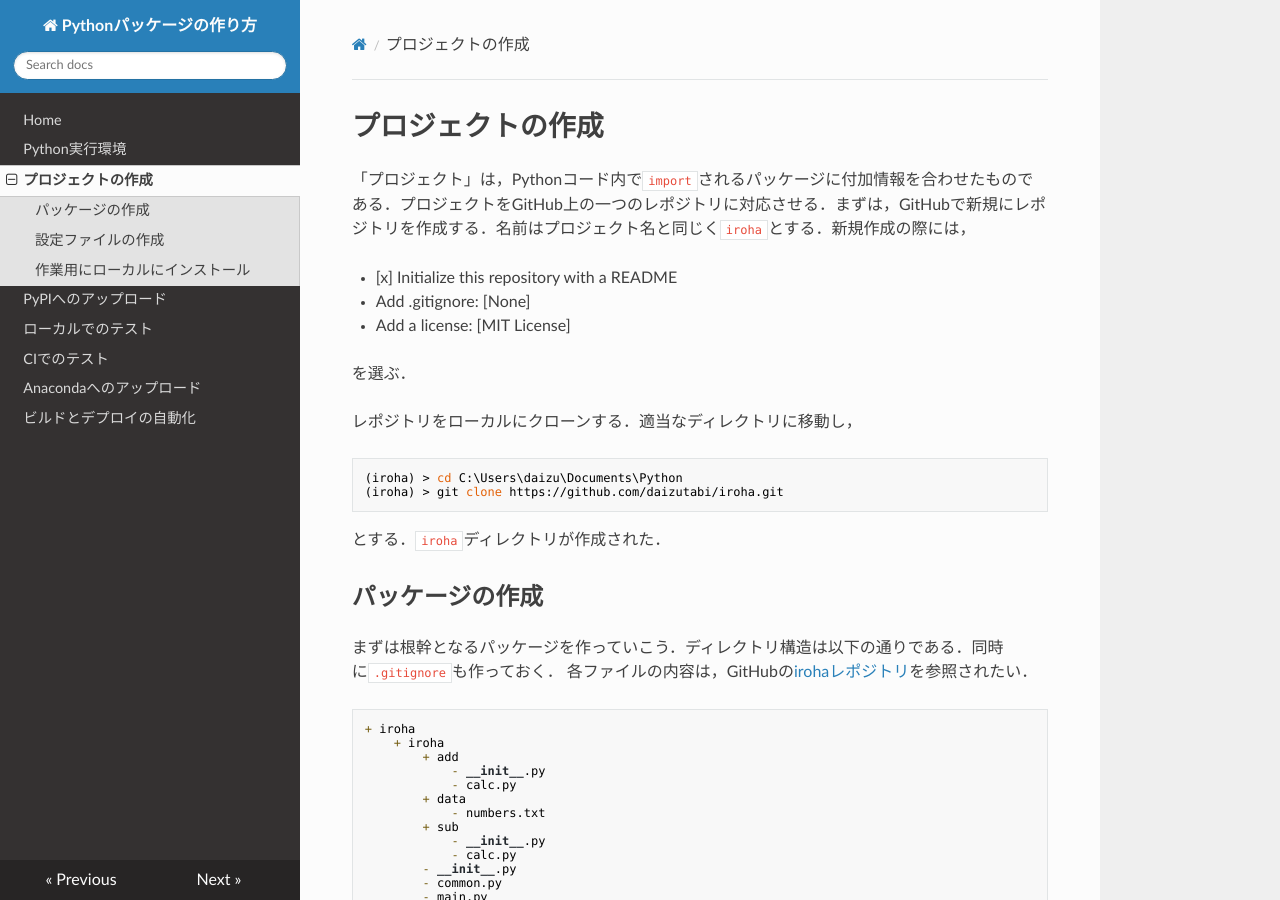
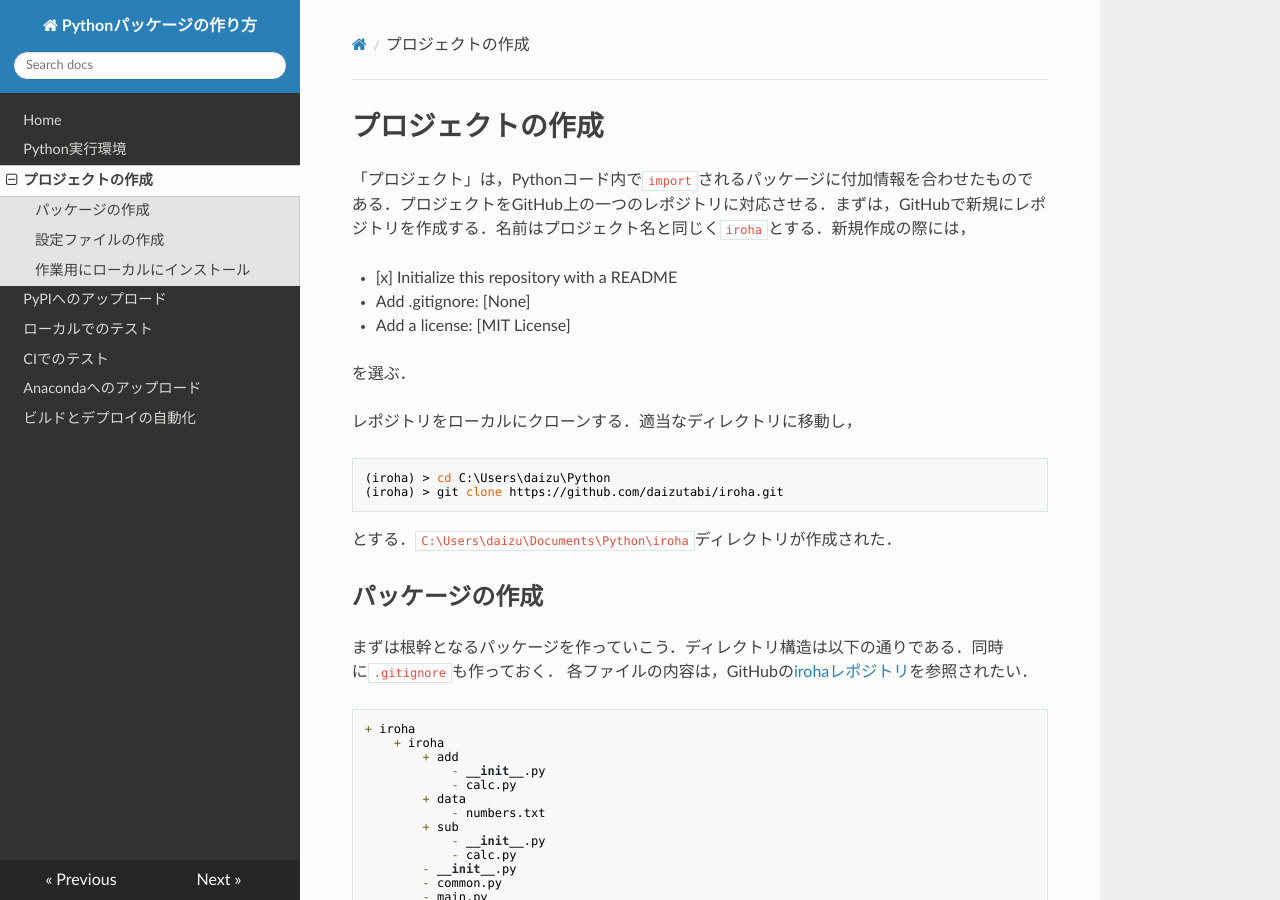
Before and after one commit to daizutabi/iroha, an MkDocs documentation site: the page built from docs/sources/project.md, in a window 1280 px wide and 900 px high. Built offline with MkDocs 1.6.1, drawn with Linux system fonts in a browser that asks for light colours; nearby versions of some CDN libraries; old or Windows-style settings are respelled for this version of MkDocs.

Commit message:
Chage project.md

````diff
--- a/docs/sources/project.md
+++ b/docs/sources/project.md
@@ -11,17 +11,16 @@
 レポジトリをローカルにクローンする．適当なディレクトリに移動し，
 
 ```bash
-(iroha) > cd C:\Users\daizu\Documents\Python
+(iroha) > cd C:\Users\daizu\Python
 (iroha) > git clone https://github.com/daizutabi/iroha.git
 ```
 
-とする．`iroha`ディレクトリが作成された．
+とする．`C:\Users\daizu\Documents\Python\iroha`ディレクトリが作成された．
 
 
 ## パッケージの作成
 
-まずは根幹となるパッケージを作っていこう．ディレクトリ構造は以下の通りである．同時に`.gitignore`も作っておく． 各ファイルの内容は，GitHubの[irohaレポジトリ](https://github.com/daizutabi/iroha
-/tree/master/iroha)を参照されたい．
+まずは根幹となるパッケージを作っていこう．ディレクトリ構造は以下の通りである．同時に`.gitignore`も作っておく． 各ファイルの内容は，GitHubの[irohaレポジトリ](https://github.com/daizutabi/iroha/tree/master/iroha)を参照されたい．
 
 ```
 + iroha
````
Also changed, not shown: other parts of docs/sources/project.md (+2 -4 lines).
